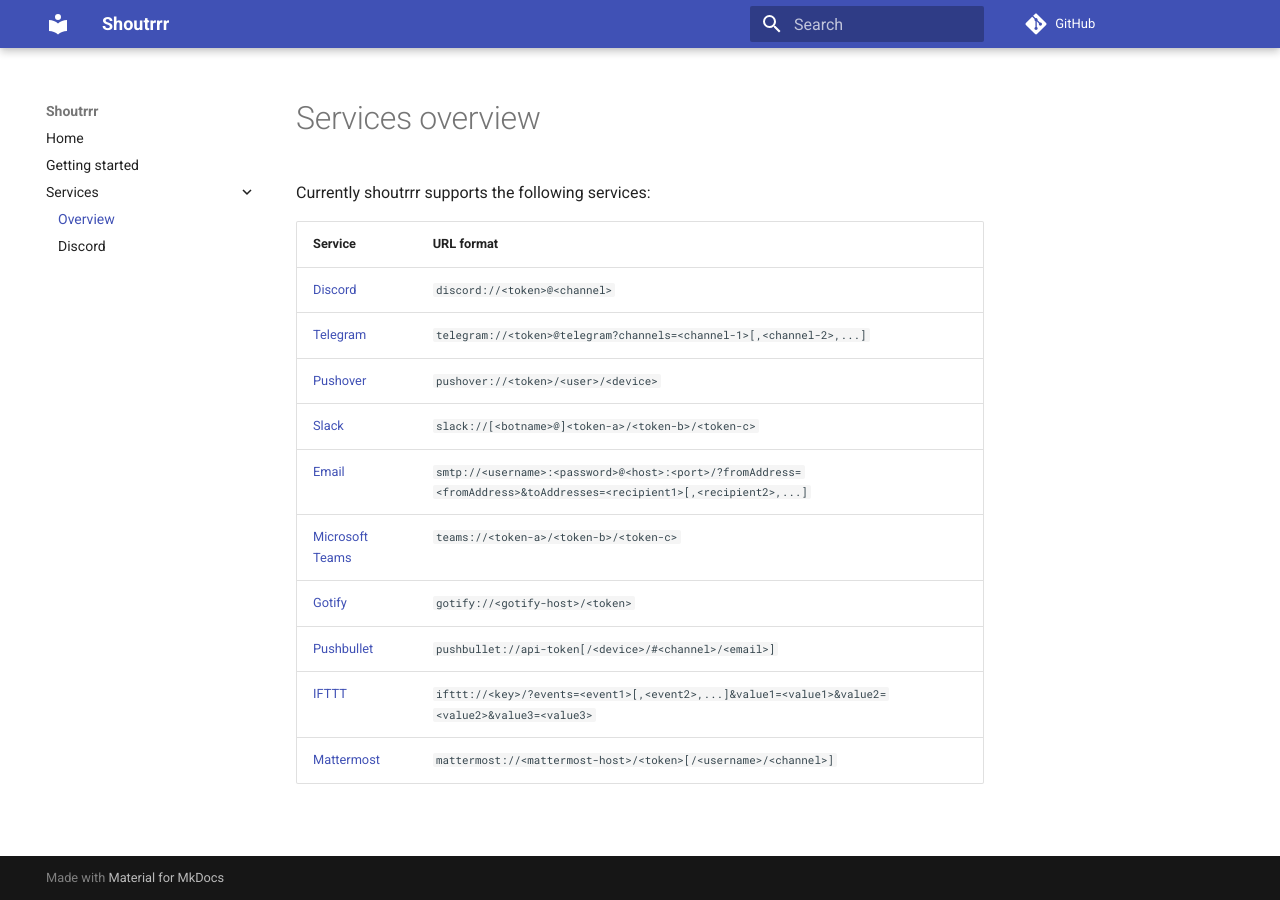
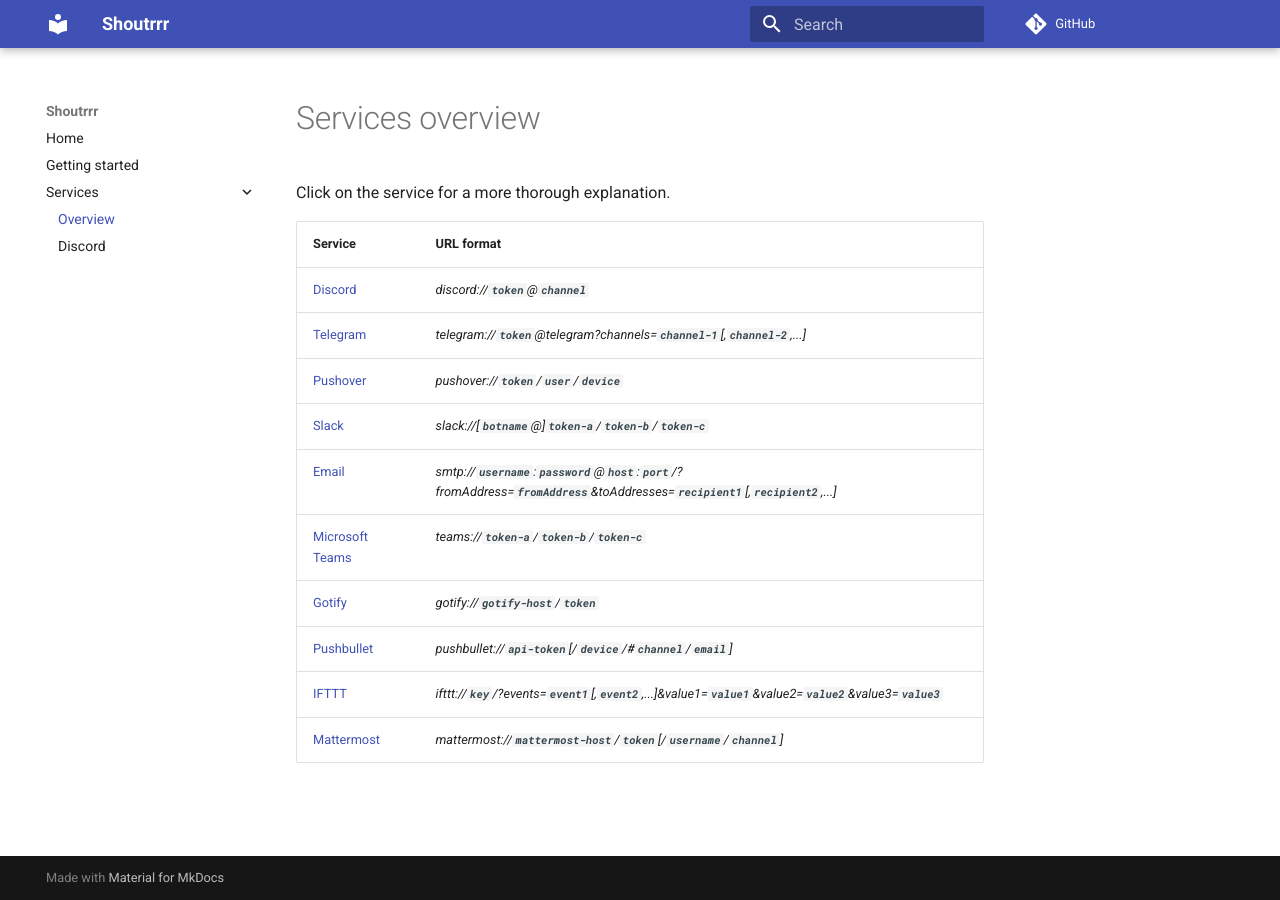
Before and after one commit to containrrr/shoutrrr, an MkDocs documentation site: the page built from docs/services/overview.md, in a window 1280 px wide. Built offline with MkDocs 1.6.1 and Material for MkDocs 9.7.7, drawn with Linux system fonts in a browser that asks for light colours; comment, search, counter and statistics services are not loaded.

```diff
--- a/docs/services/overview.md
+++ b/docs/services/overview.md
@@ -1,16 +1,16 @@
 # Services overview
 
-Currently shoutrrr supports the following services:
+Click on the service for a more thorough explanation.
 
 | Service                                      | URL format   |
 | -------------------------------------------- | ------------ |
-| [Discord](/services/discord)                 | `discord://<token>@<channel>`    |
-| [Telegram](/services/telegram)               | `telegram://<token>@telegram?channels=<channel-1>[,<channel-2>,...]`   |
-| [Pushover](/services/pushover)               | `pushover://<token>/<user>/<device>`   |
-| [Slack](/services/slack)                     | `slack://[<botname>@]<token-a>/<token-b>/<token-c>`      |
-| [Email](/services/email)                     | `smtp://<username>:<password>@<host>:<port>/?fromAddress=<fromAddress>&toAddresses=<recipient1>[,<recipient2>,...]`       |
-| [Microsoft Teams](/services/microsoft-teams) | `teams://<token-a>/<token-b>/<token-c>`      |
-| [Gotify](/services/gotify)                   | `gotify://<gotify-host>/<token>`     |
-| [Pushbullet](/services/pushbullet)           | `pushbullet://api-token[/<device>/#<channel>/<email>]` |
-| [IFTTT](/services/IFTTT)                     | `ifttt://<key>/?events=<event1>[,<event2>,...]&value1=<value1>&value2=<value2>&value3=<value3>`      |
-| [Mattermost](/services/mattermost)           | `mattermost://<mattermost-host>/<token>[/<username>/<channel>]` |
+| [Discord](/services/discord)                 | *discord://__`token`__@__`channel`__* |
+| [Telegram](/services/not-documented)         | *telegram://__`token`__@telegram?channels=__`channel-1`__[,__`channel-2`__,...]* |
+| [Pushover](/services/not-documented)         | *pushover://__`token`__/__`user`__/__`device`__* |
+| [Slack](/services/not-documented)            | *slack://[__`botname`__@]__`token-a`__/__`token-b`__/__`token-c`__* |
+| [Email](/services/not-documented)            | *smtp://__`username`__:__`password`__@__`host`__:__`port`__/?fromAddress=__`fromAddress`__&toAddresses=__`recipient1`__[,__`recipient2`__,...]* |
+| [Microsoft Teams](/services/not-documented)  | *teams://__`token-a`__/__`token-b`__/__`token-c`__* |
+| [Gotify](/services/not-documented)           | *gotify://__`gotify-host`__/__`token`__* |
+| [Pushbullet](/services/not-documented)       | *pushbullet://__`api-token`__[/__`device`__/#__`channel`__/__`email`__]* |
+| [IFTTT](/services/not-documented)            | *ifttt://__`key`__/?events=__`event1`__[,__`event2`__,...]&value1=__`value1`__&value2=__`value2`__&value3=__`value3`__* |
+| [Mattermost](/services/not-documented)       | *mattermost://__`mattermost-host`__/__`token`__[/__`username`__/__`channel`__]* |
```
Also changed, not shown: docs/services/not-documented.md (added, +1 -0 lines).
